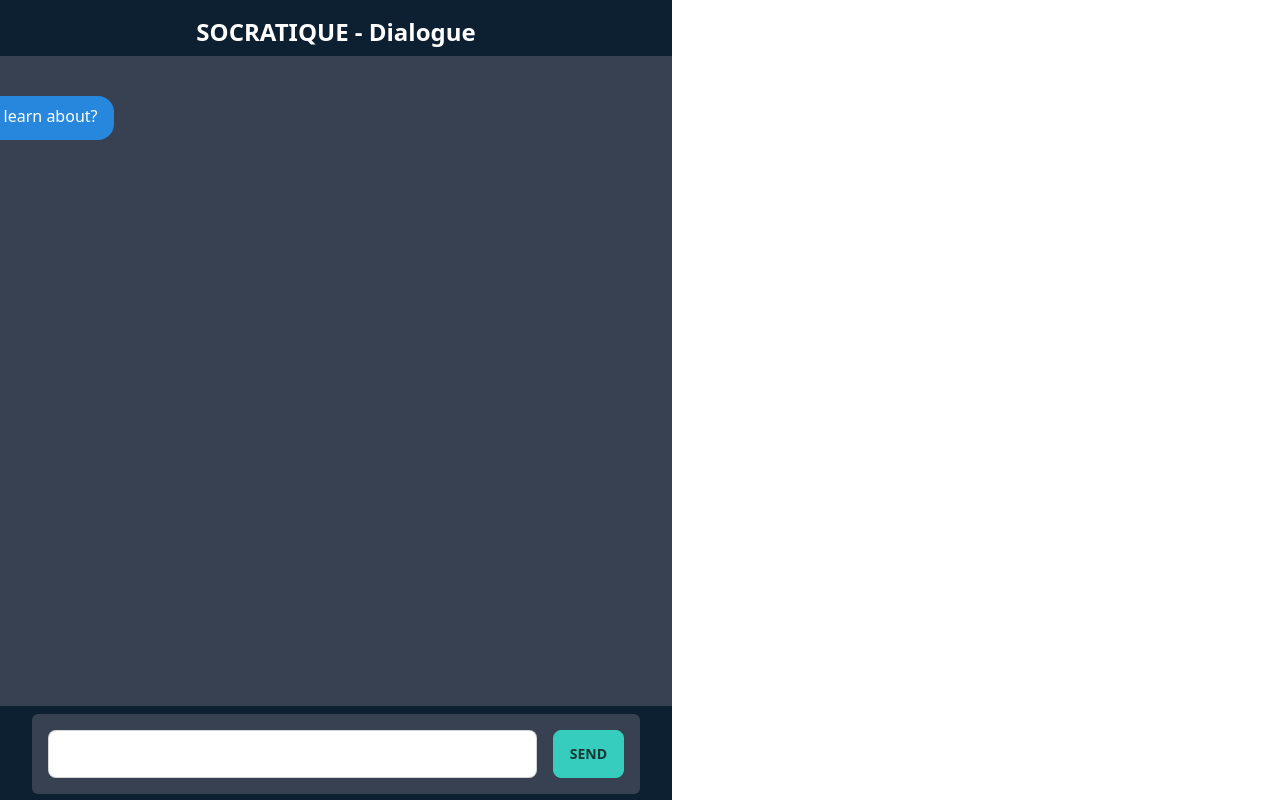
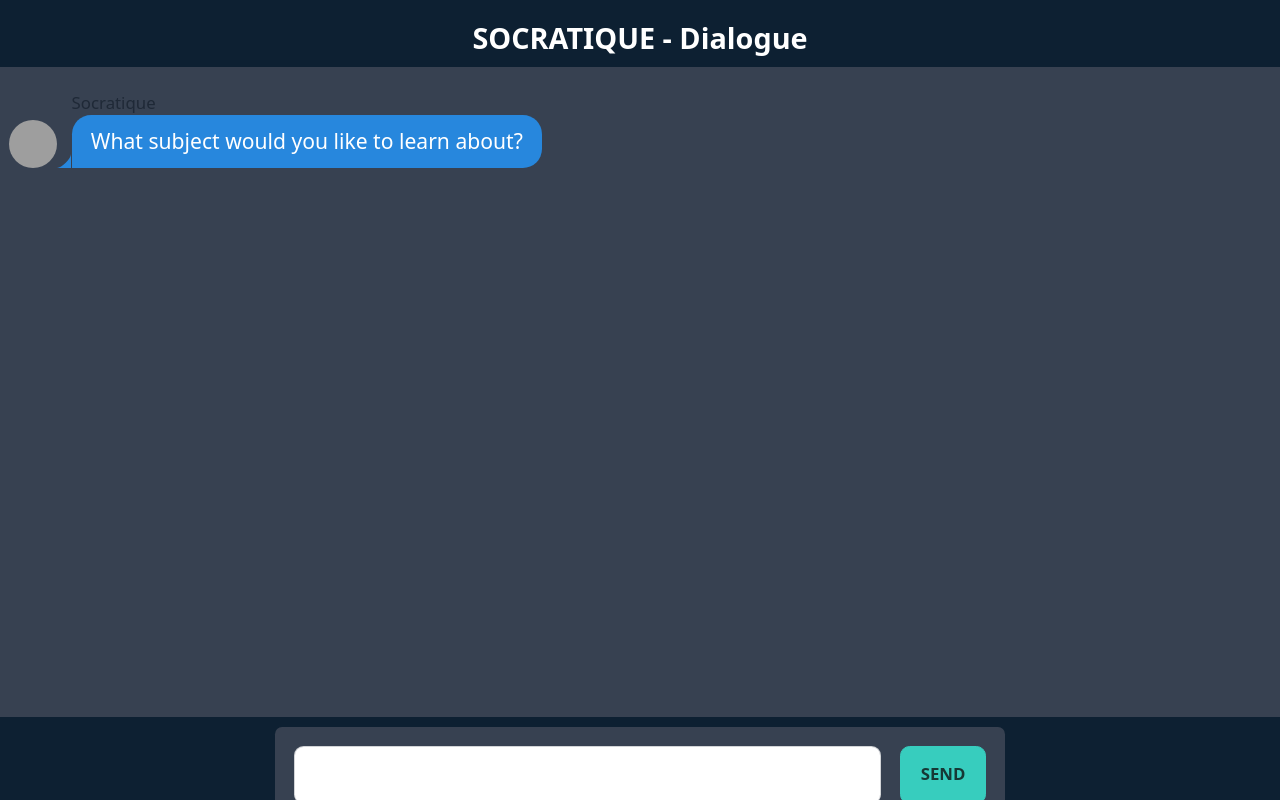
Before and after one commit to Michaelmc2005/socraticdialogue, a SvelteKit app: page / in a window 1280 px wide. Built offline with nearby package versions, Linux system fonts and the light colour scheme; grey boxes are pictures that could not be loaded.

Commit message:
font size reallocating

```diff
--- a/src/app.css
+++ b/src/app.css
@@ -8,5 +8,6 @@ body {
 	@apply h-full;
 	background: #0D2032;
 	overflow: hidden;
-	display: flex;
-}
+	width: 100%;
+  height: 100%;
+  font-size: calc(0.6em + 0.75vw);}
```
